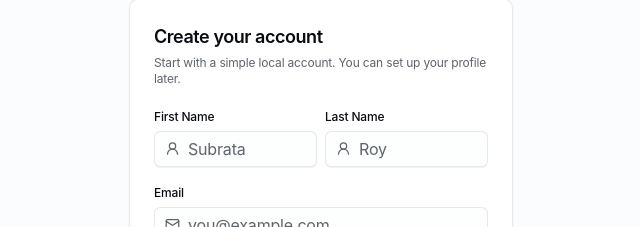
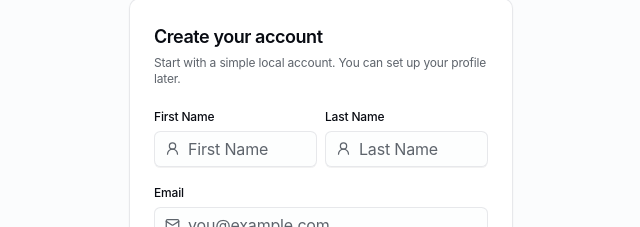
Before and after one commit to subrataroy912/Campus-Mind, a React (Vite) app: page /auth/register in a window 1280 px wide. Shown: the part 187-414 px from the top of the page, without its empty margins (319-959 px from the left). Built offline with nearby package versions, Linux system fonts and the light colour scheme; no server answers.

Commit message:
modified:   src/features/auth/pages/RegisterPage.jsx

```diff
--- a/src/features/auth/pages/RegisterPage.jsx
+++ b/src/features/auth/pages/RegisterPage.jsx
@@ -50,17 +50,16 @@ export default function RegisterPage() {
       await register(formData);
       toast.add({
         title: "Account created",
-        description: "Your account is ready. Complete your profile to get started.",
+        description:
+          "Your account is ready. Complete your profile to get started.",
         type: "success",
       });
       navigate(routes.profile.new, { replace: true });
     } catch (err) {
       toast.add({
         title: "Registration failed",
-        description: parseApiError(
-          err,
-          "Please review the form and try again."
-        ).message,
+        description: parseApiError(err, "Please review the form and try again.")
+          .message,
         type: "error",
       });
     }
@@ -89,7 +88,7 @@ export default function RegisterPage() {
             name="firstName"
             value={formData.firstName}
             onChange={updateField}
-            placeholder="Subrata"
+            placeholder="First Name"
             required
             disabled={loading}
             autoComplete="name"
@@ -100,7 +99,7 @@ export default function RegisterPage() {
             name="lastName"
             value={formData.lastName}
             onChange={updateField}
-            placeholder="Roy"
+            placeholder="Last Name"
             required
             disabled={loading}
             autoComplete="name"
@@ -131,7 +130,11 @@ export default function RegisterPage() {
           disabled={loading}
           autoComplete="new-password"
         />
-        <Button className="w-full h-9 text-xs font-semibold" type="submit" disabled={loading}>
+        <Button
+          className="w-full h-9 text-xs font-semibold"
+          type="submit"
+          disabled={loading}
+        >
           {loading ? "Creating account…" : "Create account"}
         </Button>
       </form>
```
